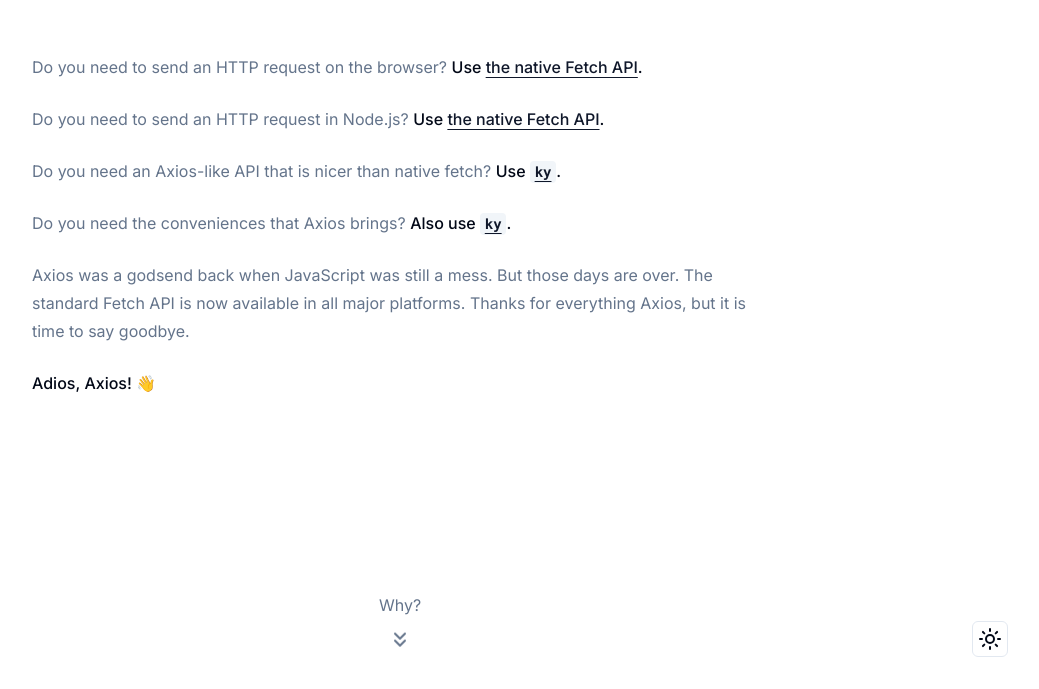
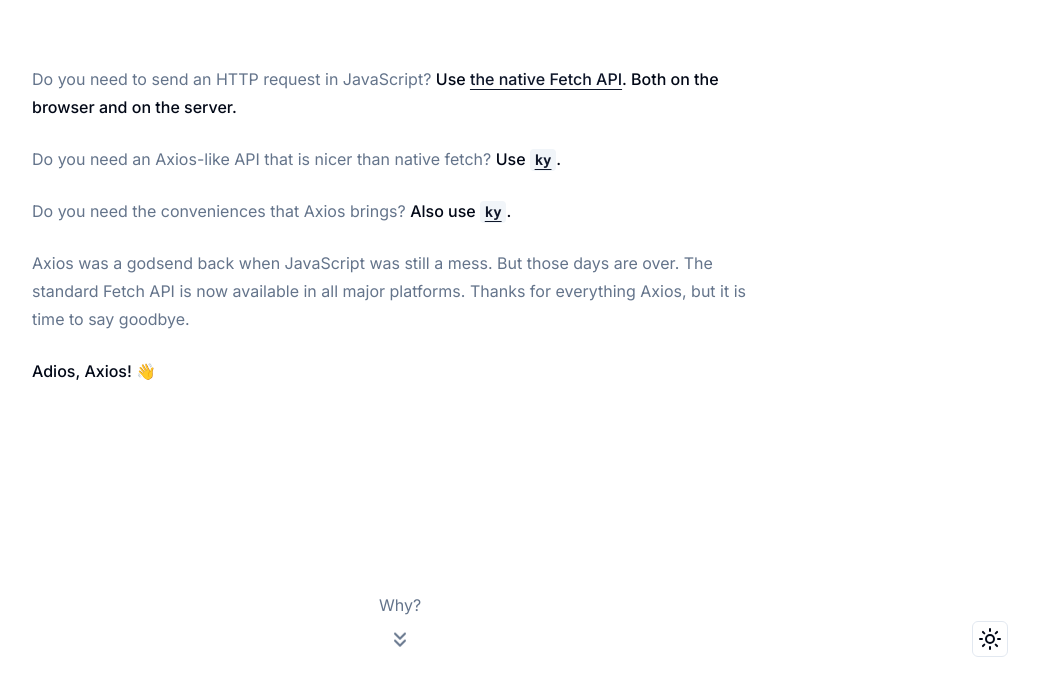
Before and after one commit to ChristianIvicevic/adios-axios, a Next.js app in the folder apps/web/: page / in a window 1280 px wide. Shown: the part 111-800 px from the top of the page, without its empty margins (240-1279 px from the left). Built offline with nearby package versions, Linux system fonts and the light colour scheme.

Commit message:
Update page.tsx

```diff
--- a/apps/web/src/app/page.tsx
+++ b/apps/web/src/app/page.tsx
@@ -56,25 +56,15 @@
       </div>
       <div className="flex h-screen flex-col justify-between" style={{ height: '100svh' }}>
         <div />
-        <section className="text-muted-foreground">
+        <section className="py-12 text-muted-foreground">
           <P>
-            Do you need to send an HTTP request on the browser?{' '}
+            Do you need to send an HTTP request in JavaScript?{' '}
             <Strong>
               Use{' '}
               <Link href="https://developer.mozilla.org/en-US/docs/Web/API/Fetch_API">
                 the native Fetch API
               </Link>
-              .
-            </Strong>
-          </P>
-          <P>
-            Do you need to send an HTTP request in Node.js?{' '}
-            <Strong>
-              Use{' '}
-              <Link href="https://developer.mozilla.org/en-US/docs/Web/API/Fetch_API">
-                the native Fetch API
-              </Link>
-              .
+              . Both on the browser and on the server.
             </Strong>
           </P>
           <P>
```
